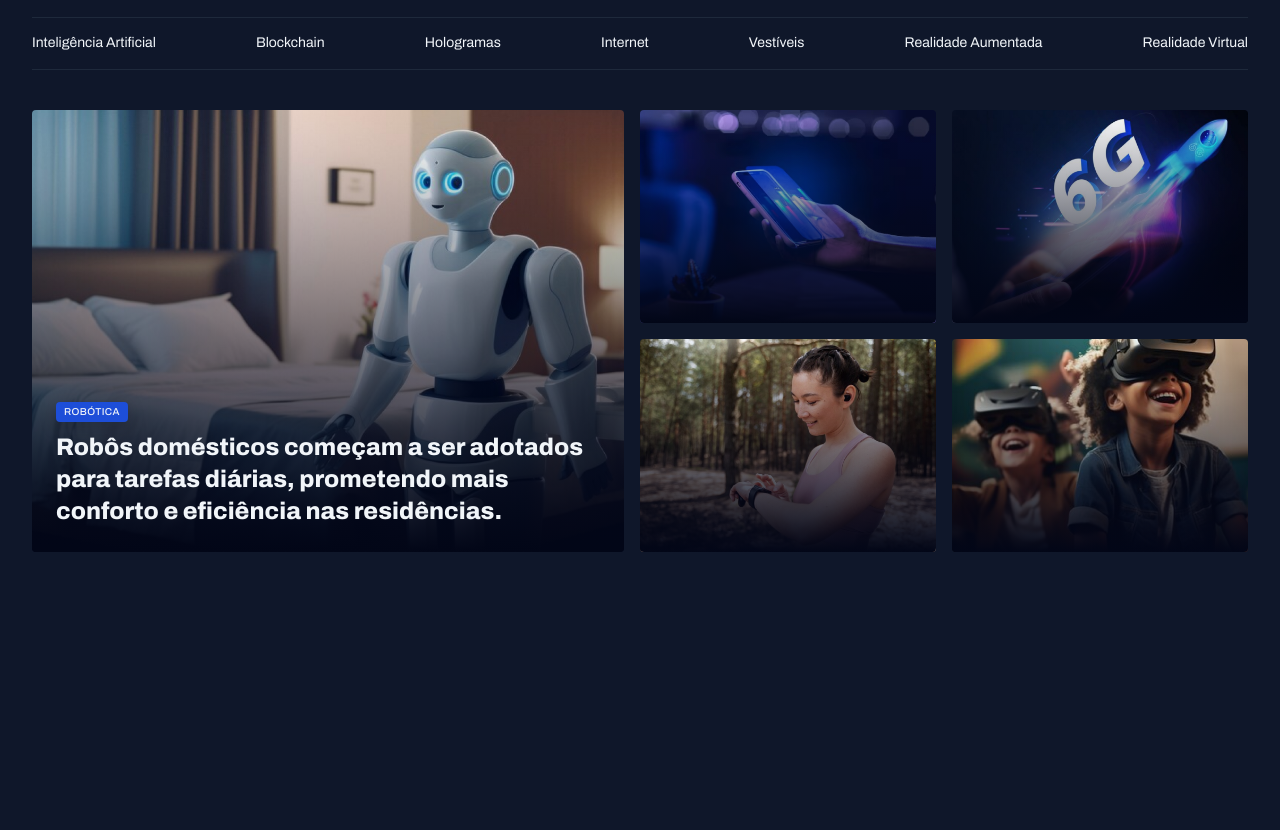
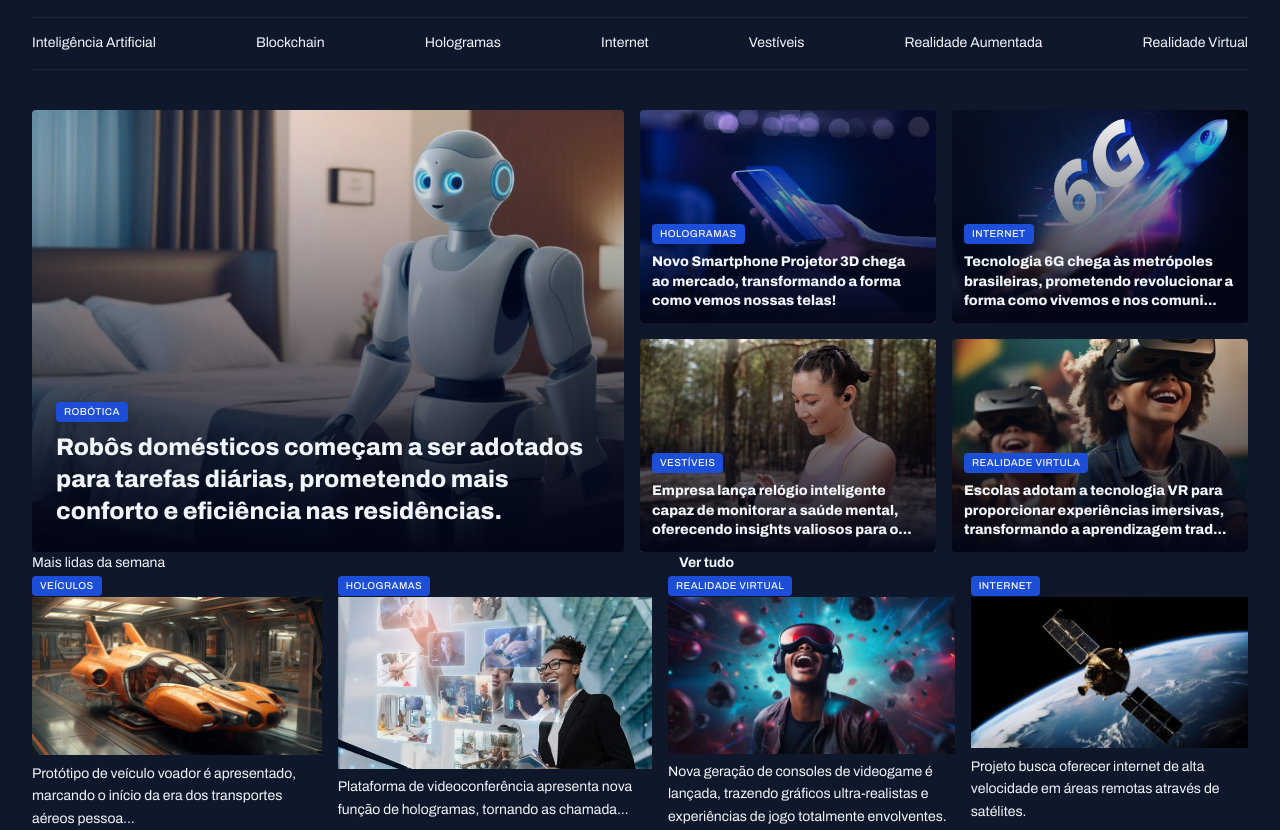
Before and after one commit to Fergani94/RS---Portal-de-Noticia, a plain HTML site: page index.html in a window 1280 px wide. Shown: the part 45-875 px from the top of the page. Before the commit the page ends 800 px from the top, so only its background shows below. Drawn offline with Linux system fonts and the light colour scheme.

Commit message:
Organizing weekly hot topics

```diff
--- a/index.html
+++ b/index.html
@@ -41,31 +41,80 @@
 
   <main class="grid container">
     <section id="featured" class="grid grid-flow-col gap-16">
-      <div class="card">
+      <figure class="card">
 
         <img src="assets/images/Image 01.png" alt="">
         <figcaption>
           <span class="content-tag">robótica</span>
           <h2 class="text-2xl">Robôs domésticos começam a ser adotados para tarefas diárias, prometendo mais conforto e eficiência nas residências.</h2>
         </figcaption>
+      </figure>
+
+      <div class="grid grid-cols-2 gap-16">
+
+        <figure class="card">
+        <img src="assets/images/Image 02.png" alt="">
+          <figcaption>
+            <span class="content-tag">hologramas</span>
+            <h2 class="text-lg">Novo Smartphone Projetor 3D chega ao mercado, transformando a forma como vemos nossas telas!</h2>
+          </figcaption>
+        </figure>
+        <figure class="card">
+        <img src="assets/images/Image 03.png" alt="">
+          <figcaption>
+            <span class="content-tag">internet</span>
+            <h2 class="text-lg">Tecnologia 6G chega às metrópoles brasileiras, prometendo revolucionar a forma como vivemos e nos comuni...</h2>
+          </figcaption>
+        </figure>
+        <figure class="card">
+        <img src="assets/images/Image 04.png" alt="">
+          <figcaption>
+            <span class="content-tag">vestíveis</span>
+            <h2 class="text-lg">Empresa lança relógio inteligente capaz de monitorar a saúde mental, oferecendo insights valiosos para o...
+
+            </h2>
+          </figcaption>
+        </figure>
+        <figure class="card">
+            <img src="assets/images/Image 05.png" alt="">
+              <figcaption>
+                <span class="content-tag">realidade virtula</span>
+                <h2 class="text-lg">Escolas adotam a tecnologia VR para proporcionar experiências imersivas, transformando a aprendizagem trad...</h2>
+              </figcaption>
+            </figure>
       </div>
 
-      <div class="grid grid-cols-2 gap-16">
-        <div class="card">
-          <img src="assets/images/Image 02.png" alt="">
+    </section>
+    <section id="weekly">
+      <header class="grid grid-flow-col">
+        <h3>Mais lidas da semana</h3>
+        <a href="#" class="grid grid-flow-col">
+          <strong>Ver tudo</strong>
+          <span></span>
+        </a>
+      </header>
+        <div class="grid grid-flow-col gap-16">
+          <figure>
+            <span class="content-tag ">veículos</span>
+            <img src="assets/images/Image 06.png" alt="">
+            <p>Protótipo de veículo voador é apresentado, marcando o início da era dos transportes aéreos pessoa...</p>
+          </figure>
+          <figure>
+            <span class="content-tag ">hologramas</span>
+            <img src="assets/images/Image 07.png" alt="">
+            <p>Plataforma de videoconferência apresenta nova função de hologramas, tornando as chamada...</p>
+          </figure>
+          <figure>
+            <span class="content-tag ">realidade virtual</span>
+            <img src="assets/images/Image 08.png" alt="">
+            <p>Nova geração de consoles de videogame é lançada, trazendo gráficos ultra-realistas e experiências de jogo totalmente envolventes.</p>
+          </figure>
+          <figure>
+            <span class="content-tag ">internet</span>
+            <img src="assets/images/Image 09.png" alt="">
+            <p>Projeto busca oferecer internet de alta velocidade em áreas remotas através de satélites.</p>
+          </figure>
         </div>
-          <div class="card">
-            <img src="assets/images/Image 03.png" alt="">
-          </div>
-          <div class="card">
-            <img src="assets/images/Image 04.png" alt="">
-          </div>
-          <div class="card">
-            <img src="assets/images/Image 05.png" alt="">
-          </div>
-
-      </div>
-
     </section>
 
   </main>
--- a/styles/sections.css
+++ b/styles/sections.css
@@ -19,6 +19,9 @@
     position:absolute;
     bottom: 0;
     padding: 24px;
+    &:has(.text-lg){
+      padding: 12px;
+    }
     h2 {
       margin-top: 8px;
     }
```
